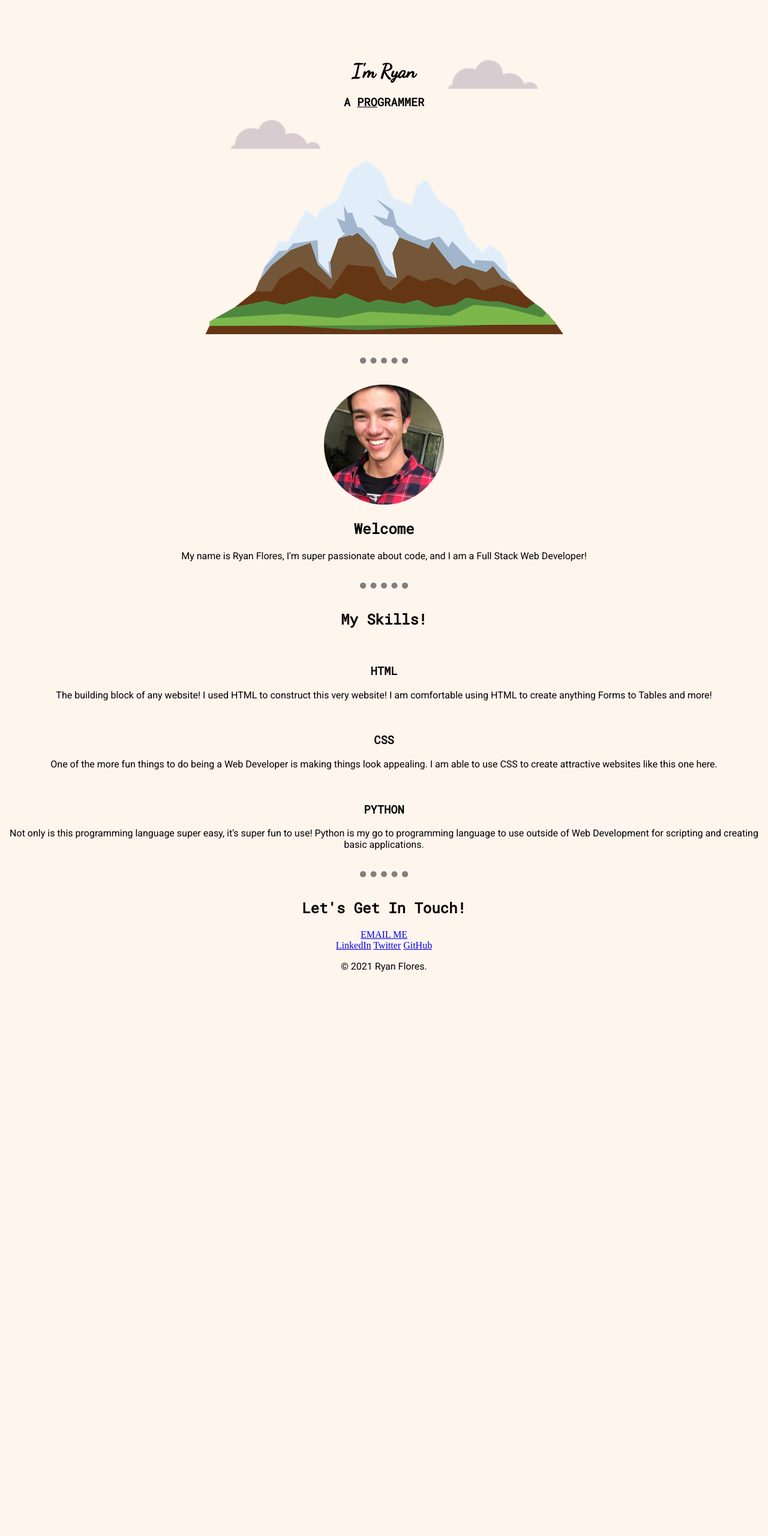
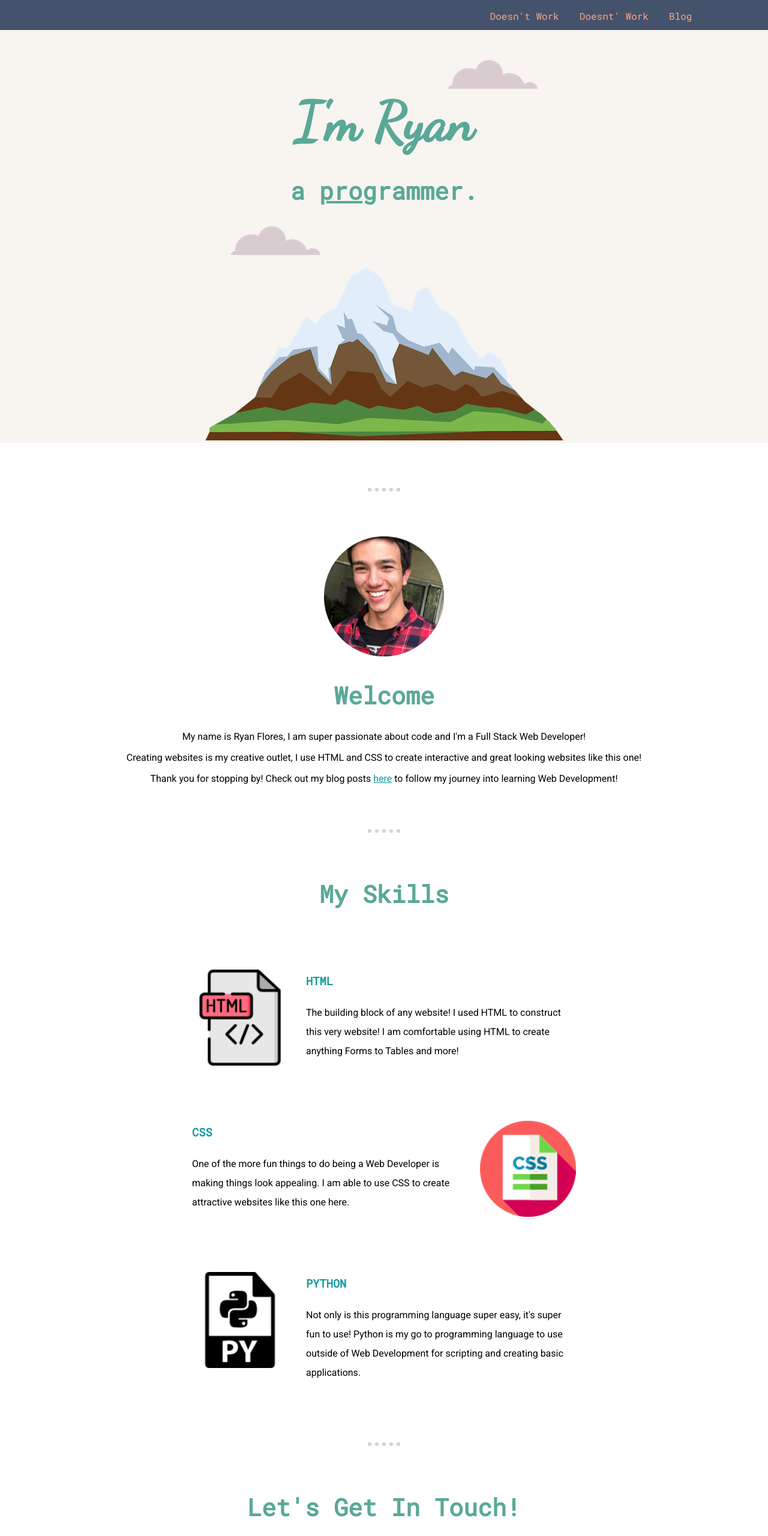
Before and after one commit to RyanFloresTT/cv, a plain HTML site: page index.html in a window 1280 px wide. Shown: the top 2560 px of the page at 60% size. Before the commit the page ends 1636 px from the top, so only its background shows below. Drawn offline with Linux system fonts and the light colour scheme.

Commit message:
Website Update Commits
Introduced a Navigation Bar, which I am still very much working on.  Changed colors around a little bit. Added a 'Contact Me' button ,which opens to an email, at the bottom of the page. Added Icons to represent the "Skills" section and floated them to the left and right of their descriptions to increase readability. Started 'blog.html' which I will be working on, the goal is to start a blog to capture the progress I make and learn while I do it.

```diff
--- a/css/styles.css
+++ b/css/styles.css
@@ -1,20 +1,27 @@
+a {
+  color: #11999E;
+}
 
 body {
-  margin: 0px;
+  margin: 0;
   text-align: center;
-  background-color: #FEF5ED;
 }
 
 h1 {
-  margin: 0px;
+  font-size: 5.625rem;
+  color: #5AA897;
+  margin: 50px auto 0 auto;
   font-family: 'Dancing Script', cursive;
 }
 
 h2 {
+  font-size: 2.5rem;
+  color: #5AA897;
   font-family: 'Roboto Mono', monospace;
 }
 
 h3 {
+  color: #11999E;
   font-family: 'Roboto Mono', monospace;
 }
 
@@ -24,26 +31,12 @@ p {
 
 hr {
   position: relative;
-  border-color: gray;
+  border-color: lightgray;
   border-style: dotted;
   border-bottom: none;
-  border-width: 10px;
-  width: 60px;
-  margin: auto;
-  margin-top: 35px;
-  margin-bottom: 35px;
-}
-
-.top-conatiner {
-  padding-top: 100px;
-  background-color: #FEF5ED;
-  position: relative;
-}
-
-.middle-container {
-}
-
-.bottom-container {
+  border-width: 6px;
+  width: 42px;
+  margin: 75px auto 75px auto;
 }
 
 .bottom-cloud {
@@ -51,10 +44,70 @@ hr {
   left: 30%;
 }
 
-.top-cloud {
-  position: absolute;
-  right: 30%;
+.bottom-container {
+  background-color: #45526C;
+  padding: 30px;
 }
+
+.copyright {
+  color: #EAF6F6;
+}
+
+.css-img {
+  width: 25%;
+  float: right;
+  margin-left: 30px;
+}
+
+.footer-link {
+  color: #F8A488;
+  margin: 15px;
+  text-decoration: none;
+}
+
+.iconcredit {
+  color: #EAF6F6;
+  margin: 10px;
+}
+
+.icon-footer-link {
+  color: #F8A488;
+  text-decoration: none;
+  margin-top: 10px;
+}
+
+.html-img {
+  width: 25%;
+  float: left;
+  margin-right: 30px;
+}
+
+.nav-bar {
+  overflow: hidden;
+  background-color: #45526C;
+  position: fixed;
+  top: 0;
+  left: 0;
+  width: 100%;
+  height: 50px;
+  z-index: 9999;
+}
+
+.menu {
+  width: 90%;
+  margin: auto;
+}
+
+.menu-items a {
+  position: relative;
+  left: 325px;
+  text-decoration: none;
+  font-family: 'Roboto Mono', monospace;
+  color: #F8A488;
+  margin: auto 15px;
+}
+
+.middle-container {}
 
 .pfp {
   width: 200px;
@@ -64,3 +117,60 @@ hr {
 .pro {
   text-decoration: underline;
 }
+
+.programmer {
+  font-weight: normal;
+}
+
+.python-img {
+  width: 25%;
+  float: left;
+  margin-right: 30px;
+}
+
+.skill-row {
+  width: 50%;
+  margin: 100px auto 100px auto;
+  text-align: left;
+  line-height: 2;
+}
+
+.top-cloud {
+  position: absolute;
+  right: 30%;
+}
+
+.top-conatiner {
+  padding-top: 100px;
+  position: relative;
+  background-color: #F8F5F1;
+}
+
+.BUTTON_QWR {
+   -webkit-border-radius: 20px;
+   -moz-border-radius: 20px;
+   border-radius: 20px;
+   height: 0;
+   line-height: 0;
+   color: #FFFFFF;
+   font-family: Arial;
+   width: 150px;
+   font-size: 22px;
+   font-weight: 100;
+   padding: 40px;
+   background-color: #45526C;
+   text-decoration: none;
+   display: inline-block;
+   cursor: pointer;
+   text-align: center;
+   margin: 35px auto;
+}
+
+.BUTTON_QWR:hover {
+   background: #5AA897;
+   border: solid #337FED 0;
+   -webkit-border-radius: 20px;
+   -moz-border-radius: 20px;
+   border-radius: 20px;
+   text-decoration: none;
+}
--- a/index.html
+++ b/index.html
@@ -11,35 +11,49 @@
   <link href="https://fonts.googleapis.com/css2?family=Dancing+Script&family=Roboto&family=Roboto+Mono&display=swap" rel="stylesheet">
 </head>
 
-<body>
+<body><!-- IDEA: Add a pfp/icon thing to the left side of the navbar -->
+  <nav class="nav-bar">
+    <div class="menu">
+      <ul class="menu-items">
+        <a href="#">Doesn't Work</a><!-- FIXME:  -->
+        <a href="#">Doesnt' Work</a><!-- FIXME:  -->
+        <a href="blog.html">Blog</a>
+      </ul>
+    </div>
+  </nav>
   <div class="top-conatiner">
     <img class="top-cloud" src="images/cloud.png" alt="">
     <h1>I'm Ryan</h1>
-    <h3>A <span class = "pro">PRO</span>GRAMMER</h3>
+    <div class="programmer">
+      <h2>a <span class="pro">pro</span>grammer.</h2>
+    </div>
     <img class="bottom-cloud" src="images/cloud.png" alt="">
     <img src="images/mountain.png" alt="">
   </div>
-    <hr>
+  <hr>
   <div class="middle-container">
     <div class="profile">
-      <img class="pfp" src="images/ryanpfp.png" alt="">
+      <img class="pfp" src="images/ryanpfp.png" alt="Ryan's pfp-png">
       <h2>Welcome</h2>
-      <p>My name is Ryan Flores, I'm super passionate about code, and I am a Full Stack Web Developer!</p>
+      <p>My name is Ryan Flores, I am super passionate about code and I'm a Full Stack Web Developer!</p>
+      <p>Creating websites is my creative outlet, I use HTML and CSS to create interactive and great looking websites like this one!</p>
+      <p>Thank you for stopping by! Check out my blog posts <a href="">here</a> to follow my journey into learning Web Development!</p>
     </div>
-    <hr>
+    <hr><!-- FIXME:  I want this section to be its own page, more of a 'resume page'. Leave home page for introduction and stuff.-->
     <div class="skills">
-      <h2>My Skills!</h2>
+      <h2>My Skills</h2>
       <div class="skill-row">
-        <img class="" src="" alt="">
+        <img class="html-img" src="images/html.png" alt="">
         <h3>HTML</h3>
         <p>The building block of any website! I used HTML to construct this very website! I am comfortable using HTML to create anything Forms to Tables and more!</p>
       </div>
       <div class="skill-row">
-        <img class="" src="" alt="">
+        <img class="css-img" src="images/css.png" alt="">
         <h3>CSS</h3>
         <p>One of the more fun things to do being a Web Developer is making things look appealing. I am able to use CSS to create attractive websites like this one here.</p>
-      </div><div class="skill-row">
-        <img class="" src="" alt="">
+      </div>
+      <div class="skill-row">
+        <img class="python-img" src="images/python.png" alt="">
         <h3>PYTHON</h3>
         <p>Not only is this programming language super easy, it's super fun to use! Python is my go to programming language to use outside of Web Development for scripting and creating basic applications.</p>
       </div>
@@ -47,7 +61,9 @@
     <hr>
     <div class="contact-me">
       <h2>Let's Get In Touch!</h2>
-      <a class="btn" href="mailto:name@email.com">EMAIL ME</a>
+      <h3>If you love coding as much as I do.</h3>
+      <p>Let's build some amazing things together! Feel free to contact me, let's talk about code!</p>
+      <a href="mailto:rryanflorres@gmail.com" class="BUTTON_QWR">CONTACT ME</a>
     </div>
   </div>
 
@@ -56,7 +72,8 @@
     <a class="footer-link" href="https://www.linkedin.com/in/ryan-flores-tt/">LinkedIn</a>
     <a class="footer-link" href="https://twitter.com/_TrustyTea">Twitter</a>
     <a class="footer-link" href="https://github.com/RyanFloresTT">GitHub</a>
-    <p>© 2021 Ryan Flores.</p>
+    <div class="iconcredit">Icons made by <a class="icon-footer-link" href="https://www.freepik.com" title="Freepik">Freepik</a> from <a class="icon-footer-link" href="https://www.flaticon.com/" title="Flaticon">www.flaticon.com</a></div>
+    <p class="copyright">© 2021 Ryan Flores.</p>
   </div>
 
 </body>
```
Also changed, not shown: blog.html (added, +13 -0 lines), images/css.png (added), images/html.png (added), images/python.png (added).
